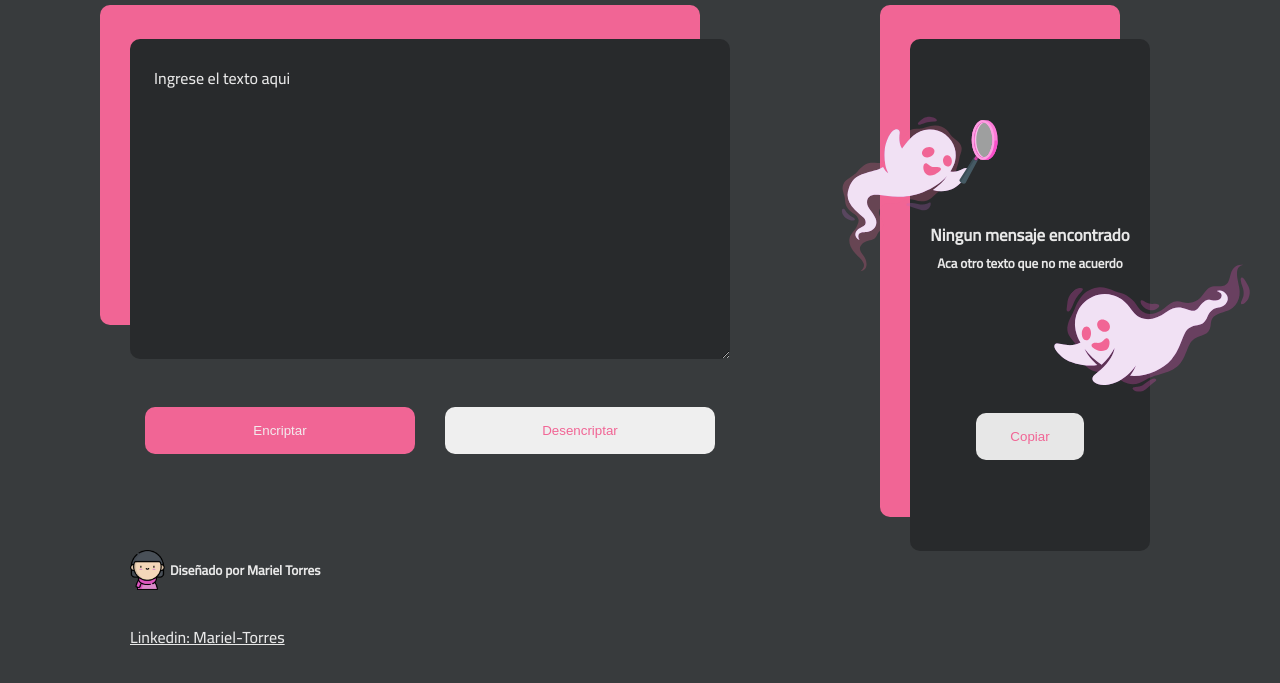
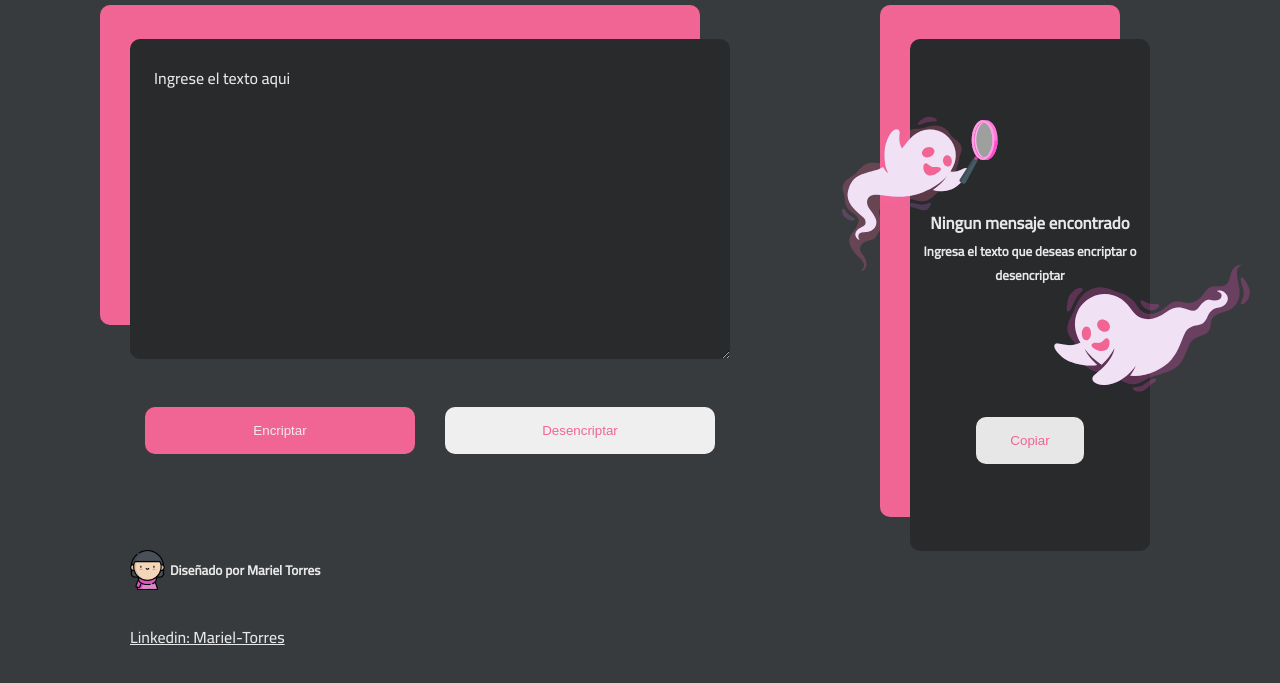
Before and after one commit to MITdesarrollo/MITdesarrollo.github.io, a plain HTML site: page index.html in a window 1280 px wide. Shown: the part 81-764 px from the top of the page. Drawn offline with Linux system fonts and the light colour scheme; some packages are replaced by stand-ins of ours; a script that the page names is missing.

Commit message:
otro arreglito

```diff
--- a/index.html
+++ b/index.html
@@ -56,7 +56,7 @@
                     <img src="./asset/ghost-lupita.svg" alt="">
                     <img src="./asset/ghost.svg" alt="">
                     <h2>Ningun mensaje encontrado</h2>
-                    <h3>Aca otro texto que no me acuerdo</h3>
+                    <h3>Ingresa el texto que deseas encriptar o desencriptar</h3>
                 </div>
             </div>
             <!-- boton copiado de texto -->
@@ -64,6 +64,5 @@
         </div>
 
     </section>
-
 </body>
 </html>
```
